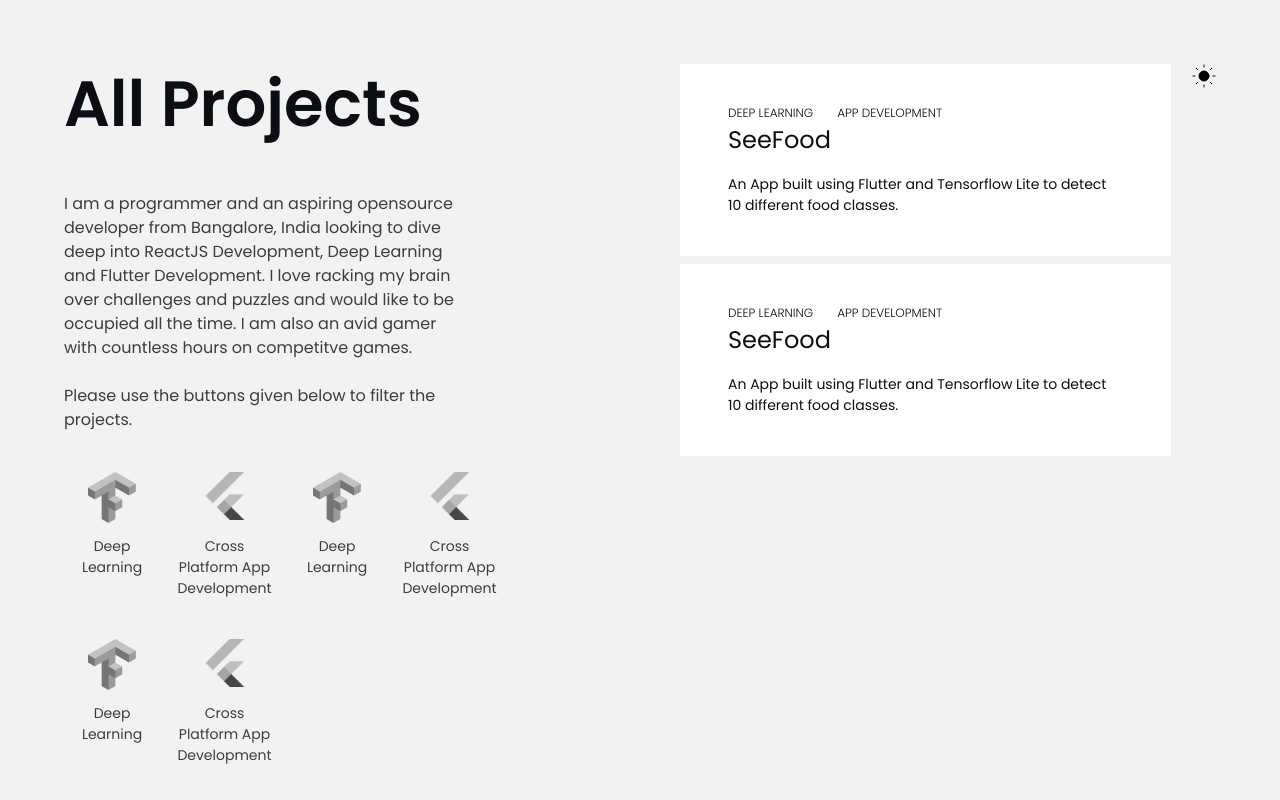
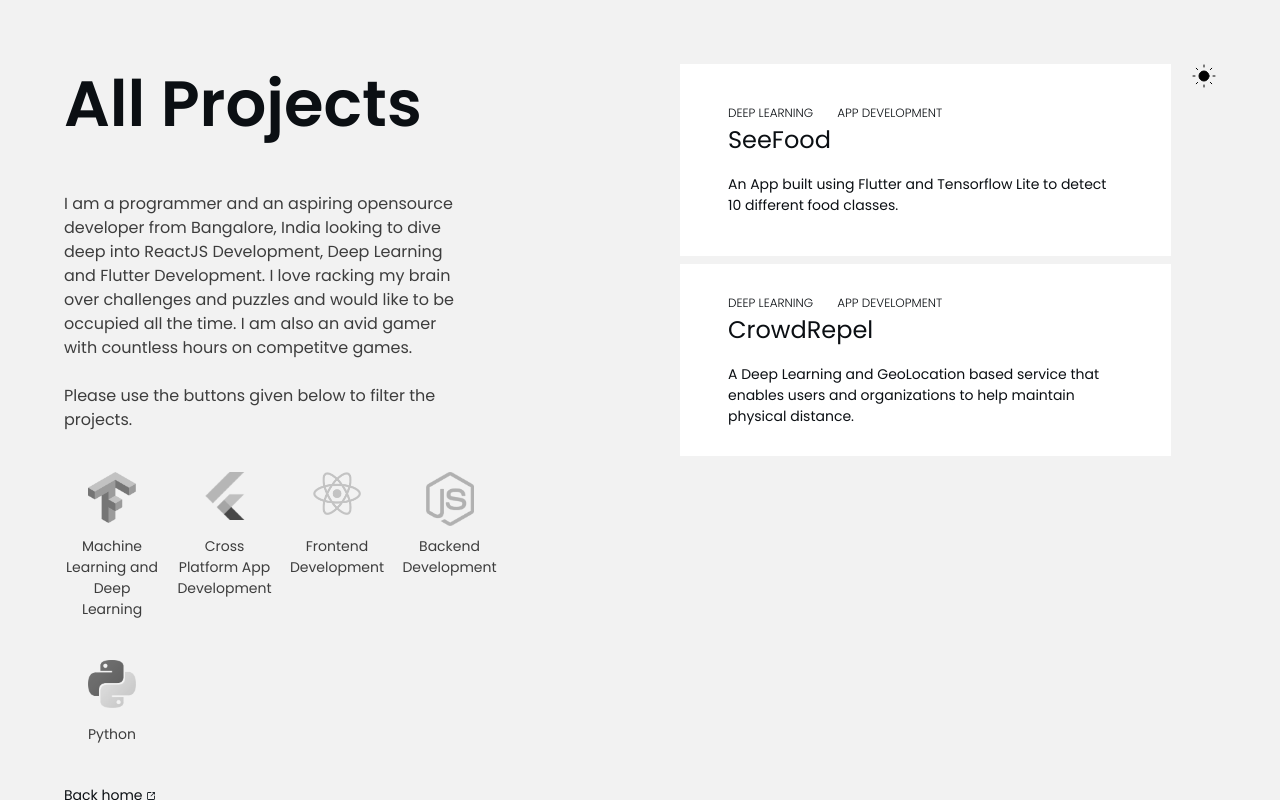
Before and after one commit to gsriram24/portfolio-gatsby, a Gatsby site: page /projects in a window 1280 px wide. Built offline with nearby package versions, Linux system fonts and the light colour scheme; Gatsby itself is replaced by a stand-in of ours; some packages are replaced by stand-ins of ours.

Commit message:
Added animations and tags

```diff
--- a/src/components/Layout.js
+++ b/src/components/Layout.js
@@ -3,7 +3,22 @@ import { ThemeContext } from '../context/ThemeContext';
 import DarkModeButton from './DarkModeButton';
 import Footer from './Footer';
 import Header from './Header';
+import { motion } from 'framer-motion';
 const Layout = ({ left, right }) => {
+  const animationDuration = 1;
+  const animationEase = [0.62, 0.28, 0.23, 0.99];
+  const variants = {
+    hidden: {
+      opacity: 0,
+    },
+    visible: {
+      opacity: 1,
+      transition: {
+        duration: animationDuration,
+        ease: animationEase,
+      },
+    },
+  };
   return (
     <ThemeContext.Consumer>
       {({ darkMode, changeTheme }) => {
@@ -15,17 +30,25 @@ const Layout = ({ left, right }) => {
             <div className="container mx-auto relative">
               <DarkModeButton changeTheme={changeTheme} darkMode={darkMode} />
               <div className="flex flex-col w-full lg:flex-row">
-                <div
+                <motion.div
+                  variants={variants}
+                  initial="hidden"
+                  animate="visible"
                   className={`fixed w-full z-10 ${bgColor} transition duration-500 lg:hidden`}
                 >
                   <Header darkMode={darkMode} />
-                </div>
-                <div className="lg:sticky top-0 lg:w-1/2 lg:h-screen overflow-scroll justify-between mx-4 md:ml-8 lg:ml-16 pt-16 pb-12 flex flex-col left">
+                </motion.div>
+                <motion.div
+                  variants={variants}
+                  initial="hidden"
+                  animate="visible"
+                  className="lg:sticky top-0 lg:w-1/2 lg:h-screen overflow-scroll justify-between mx-4 md:ml-8 lg:ml-16 pt-16 pb-12 flex flex-col left"
+                >
                   {left}
                   <div className="hidden lg:block">
                     <Footer darkMode={darkMode} />
                   </div>
-                </div>
+                </motion.div>
                 <div className="lg:w-1/2 mb-16 lg:mb-0  mx-4 md:mx-8 lg:mx-16">
                   {right}
                   <div className="lg:hidden">
--- a/src/components/ProjectList.js
+++ b/src/components/ProjectList.js
@@ -1,13 +1,42 @@
 import React from 'react';
 import ProjectTile from './ProjectTile';
-
+import { motion } from 'framer-motion';
 const ProjectList = ({ projects, darkMode }) => {
+  const animationDuration = 1.2;
+  const animationEase = [0.62, 0.28, 0.23, 0.99];
+  const containerVariants = {
+    hidden: {
+      x: -1500,
+    },
+    visible: {
+      x: 0,
+      transition: {
+        duration: animationDuration,
+        ease: animationEase,
+      },
+    },
+  };
   return (
-    <div className="project-list">
-      {projects.map((project, i) => (
-        <ProjectTile key={i} project={project} darkMode={darkMode} />
-      ))}
-    </div>
+    <motion.div
+      initial={{
+        overflow: 'hidden',
+      }}
+      animate={{
+        overflow: 'visible',
+        transition: { duration: 0.2, ease: 'easeInOut', delay: 2 },
+      }}
+    >
+      <motion.div
+        variants={containerVariants}
+        initial="hidden"
+        animate="visible"
+        className="project-list"
+      >
+        {projects.map((project, i) => (
+          <ProjectTile key={i} project={project} darkMode={darkMode} />
+        ))}
+      </motion.div>
+    </motion.div>
   );
 };
 
--- a/src/components/SkillTile.js
+++ b/src/components/SkillTile.js
@@ -3,6 +3,8 @@ import Img from 'gatsby-image';
 import { motion } from 'framer-motion';
 const SkillTile = ({ skill, darkMode }) => {
   skill = skill.node;
+  const animationDuration = 1.6;
+  const animationEase = [0.62, 0.28, 0.23, 0.99];
   const textColor = darkMode ? 'light' : 'dark';
   const bgColor = !darkMode ? 'light' : 'dark';
 
@@ -19,13 +21,35 @@ const SkillTile = ({ skill, darkMode }) => {
     },
   };
   const tileVariants = {
-    hidden: {},
+    hidden: {
+      x: -800,
+    },
+    visible: {
+      x: 0,
+      transition: {
+        duration: animationDuration,
+        ease: animationEase,
+        delay: 0.2,
+      },
+    },
     hover: {
       scale: 1.1,
       transition: { duration: 0.2, ease: 'easeInOut' },
     },
   };
   return (
+    <motion.div
+      initial={{
+        overflow: 'hidden',
+      }}
+      animate={{
+        overflow: 'visible',
+        transition: {
+          duration: 1.5,
+          delay: 3,
+        },
+      }}
+    >
       <motion.div
         className={`text-primary-${textColor} relative bg-secondary-${bgColor} pt-full skill-tile`}
         variants={tileVariants}
@@ -43,13 +67,16 @@ const SkillTile = ({ skill, darkMode }) => {
           </motion.div>
           <div className={`text-accent-${textColor} text-sm`}>
             {skill.skills.map(s => (
-            <p key={s} className="skill-item">
+              <div key={s} className="skill-item">
                 {s}
-            </p>
+              </div>
             ))}
           </div>
+          <div className="overflow-hidden">
             <div className="text-xl skill-name">{skill.title}</div>
           </div>
+        </div>
+      </motion.div>
     </motion.div>
   );
 };
--- a/src/components/index/ProjectListContainer.js
+++ b/src/components/index/ProjectListContainer.js
@@ -1,15 +1,30 @@
 import React from 'react';
 import ProjectList from '../ProjectList';
 import { Link } from 'gatsby';
-
+import { motion } from 'framer-motion';
 const ProjectListContainer = ({ darkMode, projects }) => {
+  const animationDuration = 1.6;
+  const animationEase = [0.62, 0.28, 0.23, 0.99];
+  const textAnimation = {
+    hidden: {
+      y: 200,
+    },
+    visible: {
+      y: 0,
+      transition: {
+        duration: animationDuration,
+        ease: animationEase,
+      },
+    },
+  };
   return (
     <>
       <ProjectList darkMode={darkMode} projects={projects} />
       <div
         className={`text-primary-${darkMode ? 'orange' : 'blue'}
-         flex flex-row  justify-end`}
+         flex flex-row  justify-end overflow-hidden`}
       >
+        <motion.div variants={textAnimation} initial="hidden" animate="visible">
           <Link to="/projects">
             <div className="flex flex-row items-center">
               <span className="underline text-xs mr-1">View all projects</span>
@@ -31,6 +46,7 @@ const ProjectListContainer = ({ darkMode, projects }) => {
               </svg>
             </div>
           </Link>
+        </motion.div>
       </div>
     </>
   );
--- a/src/components/project/ImageTile.js
+++ b/src/components/project/ImageTile.js
@@ -1,13 +1,34 @@
 import React from 'react';
 import Img from 'gatsby-image';
+import { motion } from 'framer-motion';
 const ImageTile = ({ darkMode, image }) => {
+  const animationDuration = 1.6;
+  const animationEase = [0.62, 0.28, 0.23, 0.99];
+  const tileVariants = {
+    hidden: {
+      x: -1500,
+    },
+    visible: {
+      x: 0,
+      transition: {
+        duration: animationDuration,
+        ease: animationEase,
+        delay: 0.2,
+      },
+    },
+  };
   const textColor = darkMode ? 'light' : 'dark';
   const bgColor = !darkMode ? 'light' : 'dark';
   return (
-    <div
-      className={`text-primary-${textColor} relative bg-secondary-${bgColor} p-6 sm:p-10`}
-    >
-      <Img fluid={image.childImageSharp.fluid} />
+    <div className="overflow-hidden">
+      <motion.div
+        variants={tileVariants}
+        initial="hidden"
+        animate="visible"
+        className={`text-primary-${textColor} relative bg-secondary-${bgColor} p-6 sm:p-10`}
+      >
+        <Img fluid={image.childImageSharp.fluid} />
+      </motion.div>
     </div>
   );
 };
--- a/src/components/project/ProjectLink.js
+++ b/src/components/project/ProjectLink.js
@@ -1,9 +1,27 @@
 import React from 'react';
-
+import { motion } from 'framer-motion';
 const ProjectLink = ({ darkMode, demo, github }) => {
+  const animationDuration = 1.6;
+  const animationEase = [0.62, 0.28, 0.23, 0.99];
+  const textAnimation = {
+    hidden: {
+      y: 100,
+    },
+    visible: {
+      y: 0,
+      transition: {
+        duration: animationDuration,
+        ease: animationEase,
+      },
+    },
+  };
   const textColor = darkMode ? 'light' : 'dark';
   return (
-    <div
+    <div className="overflow-hidden">
+      <motion.div
+        variants={textAnimation}
+        initial="hidden"
+        animate="visible"
         className={`mt-2 lg:mt-6 mb-12 flex flex-wrap text-primary-${textColor}`}
       >
         {demo && (
@@ -96,6 +114,7 @@ const ProjectLink = ({ darkMode, demo, github }) => {
             </svg>
           </a>
         )}
+      </motion.div>
     </div>
   );
 };
--- a/src/components/project/TechStackTile.js
+++ b/src/components/project/TechStackTile.js
@@ -4,7 +4,7 @@ const TechStackTile = ({ tech, darkMode }) => {
   const textColor = darkMode ? 'light' : 'dark';
   return (
     <div className={`flex flex-col items-center text-primary-${textColor}`}>
-      <div className="h-16 w-16">
+      <div className="h-12 w-12">
         <Img fluid={tech.image.childImageSharp.fluid} />
       </div>
       <div className="mt-4 font-semibold">{tech.name}</div>
--- a/src/components/project/TestimonialTile.js
+++ b/src/components/project/TestimonialTile.js
@@ -1,10 +1,30 @@
 import React from 'react';
+import { motion } from 'framer-motion';
 
 const TestimonialTile = ({ testimonials, darkMode }) => {
+  const animationDuration = 1.6;
+  const animationEase = [0.62, 0.28, 0.23, 0.99];
+  const tileVariants = {
+    hidden: {
+      x: -1500,
+    },
+    visible: {
+      x: 0,
+      transition: {
+        duration: animationDuration,
+        ease: animationEase,
+        delay: 0.2,
+      },
+    },
+  };
   const textColor = darkMode ? 'light' : 'dark';
   const bgColor = !darkMode ? 'light' : 'dark';
   return (
-    <div
+    <div className="overflow-hidden">
+      <motion.div
+        variants={tileVariants}
+        initial="hidden"
+        animate="visible"
         className={`w-full project-tile flex flex-col justify-evenly h-48 bg-secondary-${bgColor} px-8 lg:px-10 xl:px-12 text-primary-${textColor}`}
       >
         <div className={`md:mr-6 mr-4 text-sm text-accent-${textColor}`}>
@@ -12,6 +32,7 @@ const TestimonialTile = ({ testimonials, darkMode }) => {
         </div>
 
         <div className="text-sm">{`${testimonials.name} | ${testimonials.designation}`}</div>
+      </motion.div>
     </div>
   );
 };
--- a/src/data/projects.json
+++ b/src/data/projects.json
@@ -34,25 +34,38 @@
     "github": "https://github.com/sgcuber24/see_food"
   },
   {
-    "slug": "seefood1",
+    "slug": "crowdrepel",
     "isFeatured": true,
-    "projectName": "SeeFood",
-    "summary": "An App built using Flutter and Tensorflow Lite to detect 10 different food classes.",
-    "description": "An application built using Flutter and Tensorflow Lite to classify 10 different types of food and show their respective recipes. An Image Classification Model (Mobilenet V2) trained using Tensorflow. Conversion of the model to Tensorflow Lite. A mobile application built using Flutter with the tflite library for offline inference",
-    "tags": ["deep-learning4", "cross-app-development4"],
+    "projectName": "CrowdRepel",
+    "summary": "A Deep Learning and GeoLocation based service that enables users and organizations to help maintain physical distance.",
+    "description": "A Deep Learning and GeoLocation based service that enables users and organizations to maintain the appropriate physical distance and avoid contracting the Coronavirus. Pytorch Object Detection model (IterDet) to perform person detection in highly crowded environments. An algorithm to flag social distancing violations using Perspective Transformation. An end user application built using the MERN stack to provide Crowd Density Analytics.",
+    "tags": [
+      "deep-learning",
+      "frontend-development",
+      "backend-development",
+      "python"
+    ],
     "featuredTags": ["Deep Learning", "App Development"],
     "techStack": [
       {
-        "name": "Flutter",
-        "image": "../images/others/flutter.png"
+        "name": "React",
+        "image": "../images/others/react.png"
       },
       {
-        "name": "Tensorflow",
-        "image": "../images/others/tensorflow.png"
+        "name": "PyTorch",
+        "image": "../images/others/pytorch.png"
       },
       {
-        "name": "Keras",
-        "image": "../images/others/keras.png"
+        "name": "Node.js",
+        "image": "../images/others/node.png"
+      },
+      {
+        "name": "OpenCV",
+        "image": "../images/others/opencv.png"
+      },
+      {
+        "name": "Leaflet",
+        "image": "../images/others/leaflet.png"
       }
     ],
     "images": ["../images/projects/SeeFood/test.png"],
--- a/src/data/tags.json
+++ b/src/data/tags.json
@@ -1,7 +1,7 @@
 [
   {
     "id": "deep-learning",
-    "tagName": "Deep Learning",
+    "tagName": "Machine Learning and Deep Learning",
     "image": "../images/others/tensorflow.png"
   },
   {
@@ -10,23 +10,18 @@
     "image": "../images/others/flutter.png"
   },
   {
-    "id": "deep-learning1",
-    "tagName": "Deep Learning",
-    "image": "../images/others/tensorflow.png"
+    "id": "frontend-development",
+    "tagName": "Frontend Development",
+    "image": "../images/others/react.png"
   },
   {
-    "id": "cross-app-development1",
-    "tagName": "Cross Platform App Development",
-    "image": "../images/others/flutter.png"
+    "id": "backend-development",
+    "tagName": "Backend Development",
+    "image": "../images/others/node.png"
   },
   {
-    "id": "deep-learning2",
-    "tagName": "Deep Learning",
-    "image": "../images/others/tensorflow.png"
-  },
-  {
-    "id": "cross-app-development2",
-    "tagName": "Cross Platform App Development",
-    "image": "../images/others/flutter.png"
+    "id": "python",
+    "tagName": "Python",
+    "image": "../images/others/python.png"
   }
 ]
--- a/src/templates/project/ProjectRight.js
+++ b/src/templates/project/ProjectRight.js
@@ -9,7 +9,7 @@ const ProjectRight = ({ images, testimonials, demo, github }) => {
     <ThemeContext.Consumer>
       {({ darkMode }) => (
         <div className="w-full xl:w-11/12">
-          <div className="pt-16">
+          <div className="lg:pt-16">
             <ImagesContainer images={images} darkMode={darkMode} />
           </div>
 
```
Also changed, not shown: src/images/others/leaflet.png (added), src/images/others/node.png (added), src/images/others/opencv.png (added), src/images/others/python.png (added), src/images/others/pytorch.png (added), src/images/others/react.png (added). Lines whose indentation alone changed are shown as unchanged.
